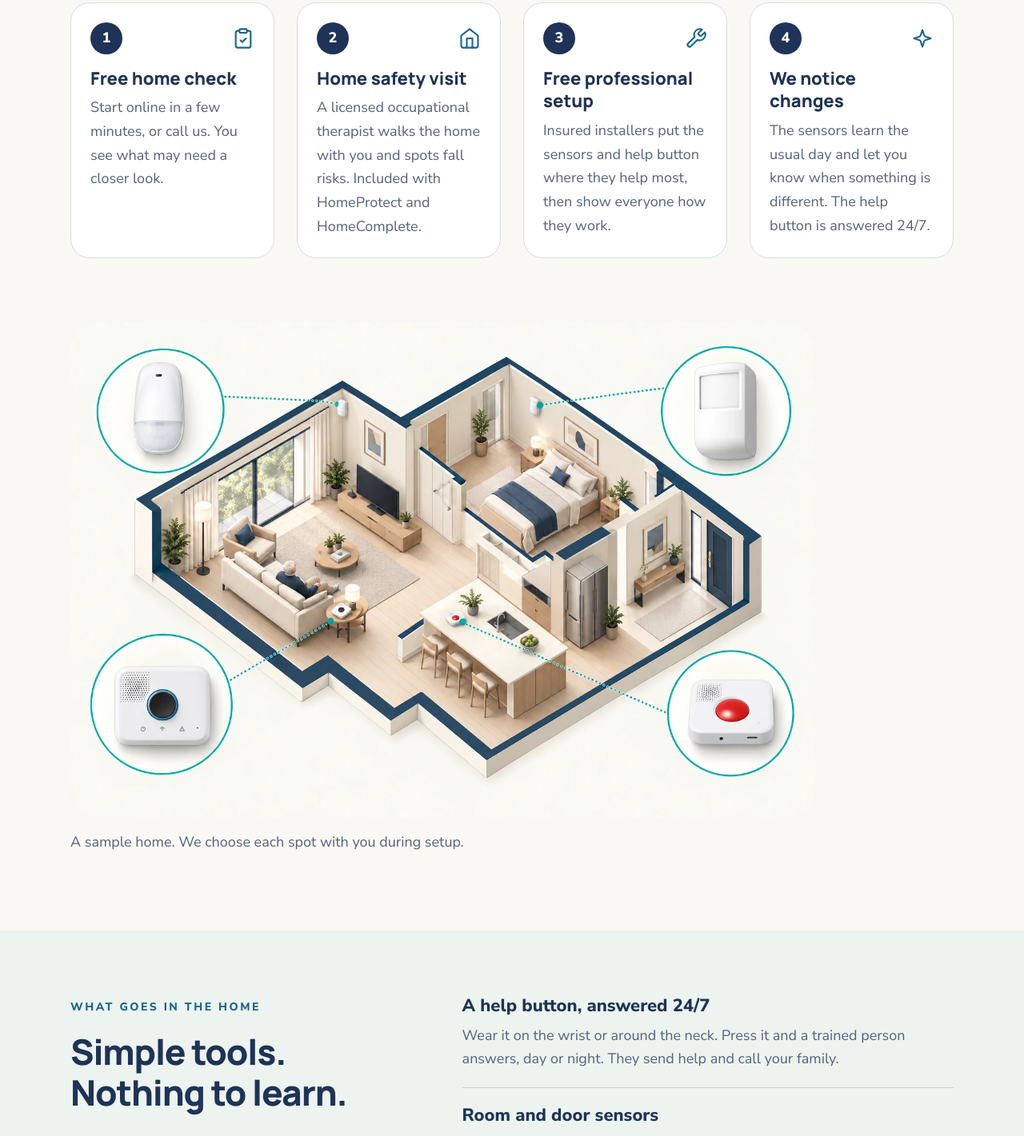
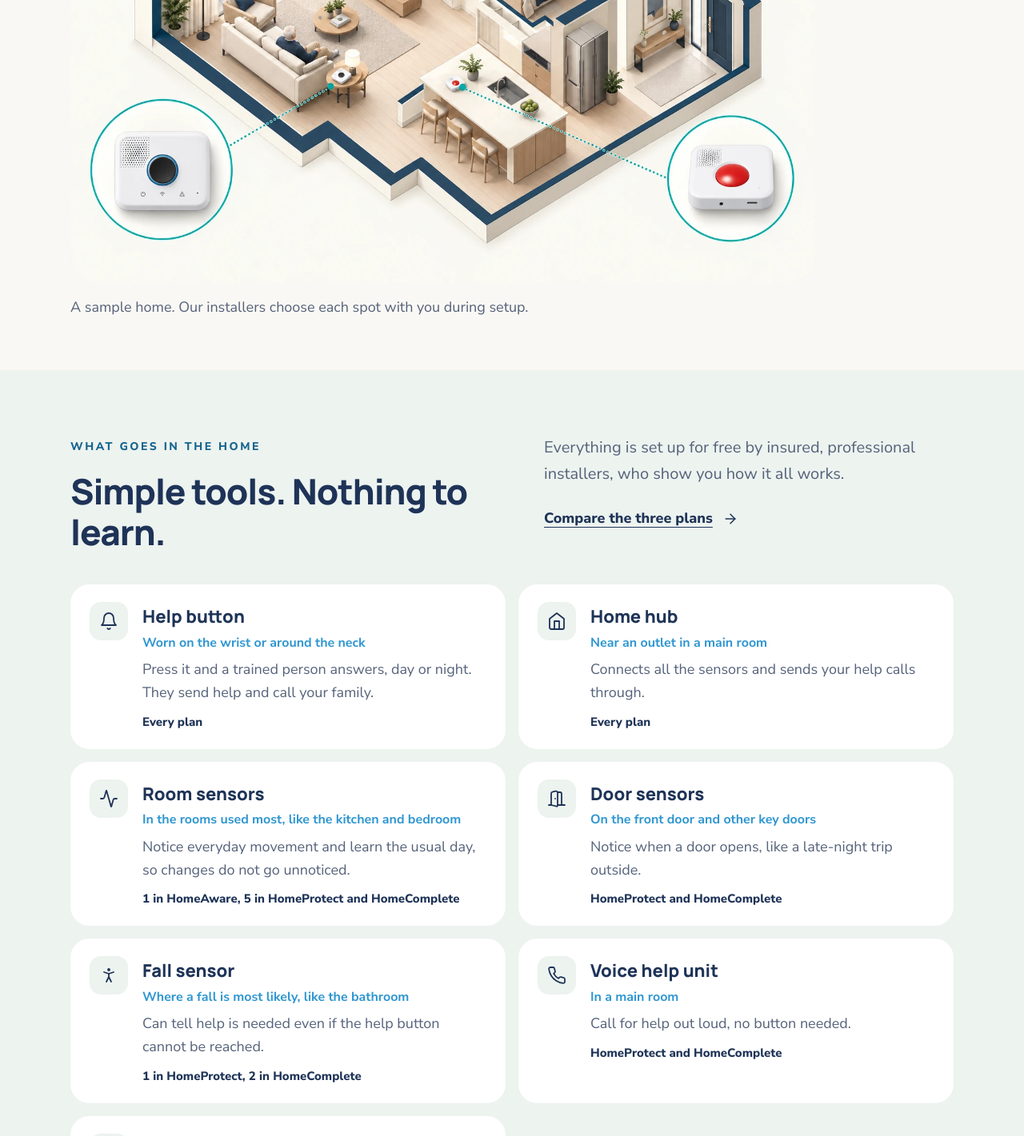
Before and after one commit to MyIntelHome/MyIntel-Website, a Next.js app: page /how-it-works in a window 1280 px wide. Shown: the part 840-2261 px from the top of the page at 80% size. Built offline with nearby package versions, Linux system fonts and the light colour scheme.

Commit message:
Trim How it works into a short tour of the home
Keep the sample home illustration, one card per device (where it goes,
what it does, which plans) and the privacy section. Drop the steps and
routine sections that repeated the homepage.

Co-Authored-By: Claude Opus 5.5 <noreply@anthropic.com>

```diff
--- a/src/app/globals.css
+++ b/src/app/globals.css
@@ -303,3 +303,13 @@ section.bg-navy :focus-visible, section.bg-navy-dark :focus-visible, footer :foc
 .package-tier-3 .package-name { color: #faf8f4; }
 .package-tier-3 .package-audience { color: rgba(250,248,244,0.85); }
 .package-card-body .package-benefits { margin-top: 0; }
+
+/* How it works: device tour */
+.device-tour { display: grid; gap: 16px; }
+.device-tour li { display: flex; gap: 18px; border-radius: 24px; background: #fff; padding: 22px 24px; }
+.device-tour h3 { font-family: var(--font-manrope), sans-serif; font-size: 22px; font-weight: 800; color: #1e3357; }
+.device-tour p { margin-top: 6px; font-size: 18px; line-height: 1.6; color: #55627a; }
+.device-tour .device-where { margin-top: 2px; font-size: 16px; font-weight: 700; color: #2e96d1; }
+.device-tour .device-plans { margin-top: 10px; font-size: 15px; font-weight: 800; color: #1e3357; }
+@media (min-width: 768px) { .device-tour { grid-template-columns: repeat(2, minmax(0, 1fr)); } }
+.story-tint .device-tour .trust-icon { background: #edf3ef; }
--- a/src/app/how-it-works/page.tsx
+++ b/src/app/how-it-works/page.tsx
@@ -1,26 +1,30 @@
 import type { Metadata } from "next";
 import Link from "next/link";
+import type { ComponentType, SVGProps } from "react";
 import { PageHero } from "@/components/PageHero";
 import { EditorialImage } from "@/components/EditorialImage";
 import { CtaBand } from "@/components/CtaBand";
-import { RoutineInsight, Steps } from "@/components/Proof";
-import { ArrowRight } from "@/components/icons";
+import { Activity, ArrowRight, Bell, DoorOpen, Home, Moon, Phone, PersonStanding } from "@/components/icons";
 
-export const metadata: Metadata={title:"How It Works",description:"From a free home check to a home safety visit, free setup and a help button answered 24/7. See how MyIntel keeps an older adult safe at home."};
-const tools=[
- {title:"A help button, answered 24/7",body:"Wear it on the wrist or around the neck. Press it and a trained person answers, day or night. They send help and call your family."},
- {title:"Room and door sensors",body:"Small sensors notice everyday movement, like getting up in the morning or opening the front door. Over time they learn the usual routine, so family and our team hear about changes."},
- {title:"Fall sensors",body:"HomeProtect adds one fall sensor and HomeComplete adds two. We put them where a fall is most likely, like the bathroom or bedroom."},
- {title:"Voice help and sleep",body:"HomeProtect and HomeComplete add a voice unit, so you can call for help without the button. HomeComplete adds a bed sensor that shows how someone slept."},
+export const metadata: Metadata={title:"How It Works",description:"A quick tour of a MyIntel home: the help button, home hub, room and door sensors, fall sensors, voice help and bed sensor, and what each one does."};
+const devices:{icon:ComponentType<SVGProps<SVGSVGElement>>;name:string;where:string;does:string;plans:string}[]=[
+ {icon:Bell,name:"Help button",where:"Worn on the wrist or around the neck",does:"Press it and a trained person answers, day or night. They send help and call your family.",plans:"Every plan"},
+ {icon:Home,name:"Home hub",where:"Near an outlet in a main room",does:"Connects all the sensors and sends your help calls through.",plans:"Every plan"},
+ {icon:Activity,name:"Room sensors",where:"In the rooms used most, like the kitchen and bedroom",does:"Notice everyday movement and learn the usual day, so changes do not go unnoticed.",plans:"1 in HomeAware, 5 in HomeProtect and HomeComplete"},
+ {icon:DoorOpen,name:"Door sensors",where:"On the front door and other key doors",does:"Notice when a door opens, like a late-night trip outside.",plans:"HomeProtect and HomeComplete"},
+ {icon:PersonStanding,name:"Fall sensor",where:"Where a fall is most likely, like the bathroom",does:"Can tell help is needed even if the help button cannot be reached.",plans:"1 in HomeProtect, 2 in HomeComplete"},
+ {icon:Phone,name:"Voice help unit",where:"In a main room",does:"Call for help out loud, no button needed.",plans:"HomeProtect and HomeComplete"},
+ {icon:Moon,name:"Bed sensor",where:"On the bed",does:"Shows how someone slept and notices restless nights.",plans:"HomeComplete"},
 ];
 export default function HowItWorksPage(){
  return <>
-  <PageHero eyebrow="How it works" title="Safer at home, in four simple steps." body="We check the home, set up sensors for free, notice changes in the daily routine early and make sure someone is always there to answer." />
-  <Steps eyebrow="From first call to everyday help" title="What happens when you choose MyIntel." />
-  <section className="container-x pb-16 lg:pb-24"><figure className="m-0"><EditorialImage src="/photos/packages/home-layout.webp" alt="Sample home with room sensors, a fall sensor, a home hub and a voice help unit." fit="contain" className="aspect-[3/2] max-h-[620px] rounded-[2rem]" priority /><figcaption className="story-caption">A sample home. We choose each spot with you during setup.</figcaption></figure></section>
-  <section className="story-section story-tint"><div className="container-x story-faq-layout"><div><p className="eyebrow">What goes in the home</p><h2 className="story-title mt-4">Simple tools. Nothing to learn.</h2><Link href="/solutions" className="story-link mt-6">See what each plan includes <ArrowRight className="h-5 w-5" aria-hidden="true" /></Link></div><dl className="story-lines">{tools.map(t=><div key={t.title}><dt>{t.title}</dt><dd>{t.body}</dd></div>)}</dl></div></section>
-  <RoutineInsight />
-  <section className="story-section story-tint"><div className="container-x story-heading"><div><p className="eyebrow">Your home. Your say.</p><h2 className="story-title mt-4">You choose who knows what.</h2></div><div className="story-lead space-y-5"><p>You pick who gets updates, like a daughter, a neighbor or a care team. You can change it any time.</p><p>Room sensors notice movement, not faces. There are no cameras. The voice unit uses a microphone only for help calls.</p></div></div></section>
+  <PageHero eyebrow="How it works" title="A quick tour of a MyIntel home." body="A few small devices, each in the right spot. Here is what goes where, and what each one does." />
+  <section className="container-x pb-12 lg:pb-16"><figure className="m-0"><EditorialImage src="/photos/packages/home-layout.webp" alt="Sample home with room sensors, a fall sensor, a home hub and a voice help unit." fit="contain" className="aspect-[3/2] max-h-[620px] rounded-[2rem]" priority /><figcaption className="story-caption">A sample home. Our installers choose each spot with you during setup.</figcaption></figure></section>
+  <section className="story-section story-tint" aria-labelledby="devices-title"><div className="container-x">
+   <div className="story-heading"><div><p className="eyebrow">What goes in the home</p><h2 id="devices-title" className="story-title mt-4">Simple tools. Nothing to learn.</h2></div><div><p className="story-lead">Everything is set up for free by insured, professional installers, who show you how it all works.</p><Link href="/solutions" className="story-link mt-4">Compare the three plans <ArrowRight className="h-5 w-5" aria-hidden="true" /></Link></div></div>
+   <ul className="device-tour mt-10">{devices.map(d=><li key={d.name}><span className="trust-icon shrink-0"><d.icon className="h-6 w-6" /></span><div><h3>{d.name}</h3><p className="device-where">{d.where}</p><p>{d.does}</p><p className="device-plans">{d.plans}</p></div></li>)}</ul>
+  </div></section>
+  <section className="story-section container-x"><div className="story-heading"><div><p className="eyebrow">Your home. Your say.</p><h2 className="story-title mt-4">You choose who knows what.</h2></div><div className="story-lead space-y-5"><p>You pick who gets updates, like a daughter, a neighbor or a care team. You can change it any time.</p><p>Sensors notice movement, not faces. There are no cameras. The voice unit uses its microphone only for help calls.</p></div></div></section>
   <CtaBand title="Start with a free home check." body="See what may need a closer look. Then we can talk through the next step together." />
  </>;
 }
```
